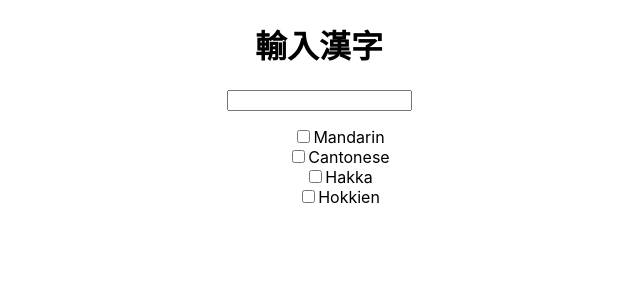
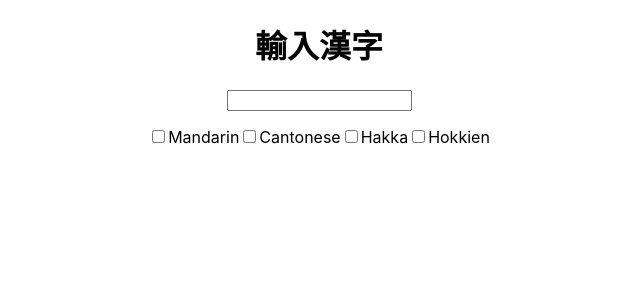
Before and after one commit to CIOSAI/HanjiWiktionarySearcher, a React (Create React App) app: page / in a window 1280 px wide. Shown: the top 300 px of the page, without its empty margins (321-961 px from the left). Built offline with nearby package versions, Linux system fonts and the light colour scheme; no server answers.

Commit message:
language selector styling

```diff
--- a/src/App.css
+++ b/src/App.css
@@ -78,3 +78,12 @@
 
 /* Show the dropdown menu on hover */
 .dropdown:hover .dropdown-content {display: block;}
+
+ul.langSel {
+  padding-left: 0px;
+  text-align: center;
+}
+ul.langSel > li {
+  display: inline-block;
+  padding: none;
+}
--- a/src/Interact.tsx
+++ b/src/Interact.tsx
@@ -11,10 +11,10 @@ export function Interact() {
     let toSetLanguageOptions = []
     for(let i of Array.from(languageCode.keys())){
       toSetLanguageOptions.push(
-        <div key={i}>
+        <li key={i}>
           <input type={"checkbox"} name={i}></input>
           <label>{languageCode.get(i)}</label>
-        </div>
+        </li>
       )
     }
     setLanguageOptions(toSetLanguageOptions)
@@ -27,7 +27,7 @@ export function Interact() {
       <input type={'text'} onKeyDown={(evt) => {
           if(evt.key=='Enter') setTextArray(evt.currentTarget.value.split(""));
         }}></input>
-      <ul>{languageOptions}</ul>
+      <ul className='langSel'>{languageOptions}</ul>
       <div>
         {textArray.map(v=>{
           return <Searcher key={v} character={v}></Searcher>
```
